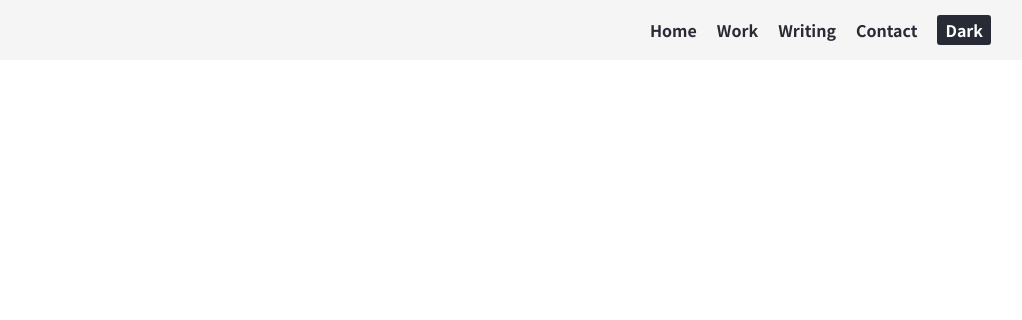
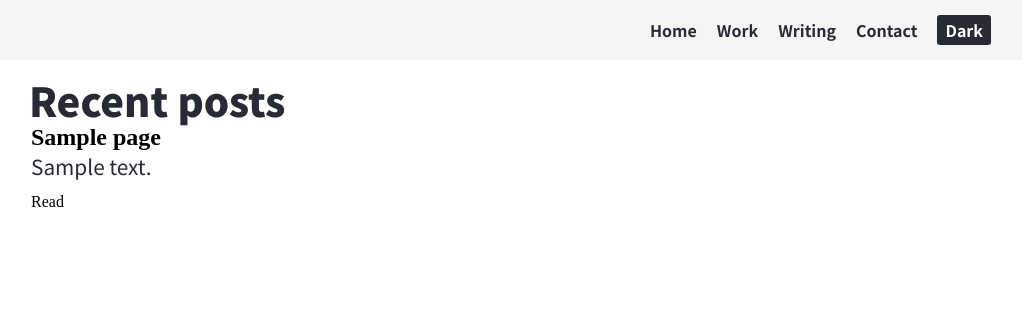
Before and after one commit to mark-tripney/marktripney-flask, a Flask app: template templates/writing.html in a window 1280 px wide. Shown: the top 320 px of the page, without its empty margins (225-1247 px from the left). Run offline with Flask 2, Linux system fonts and the light colour scheme; the template is opened without the code that fills it: most values are stand-ins (such as "Sample title", 1, 10 or a date in 2020); style sheets or scripts are compiled from the project's sources.

Commit message:
Add list of posts to Writing page.

```diff
--- a/templates/writing.html
+++ b/templates/writing.html
@@ -1 +1,9 @@
 {% extends "base.html" %}
+{% block content %}
+  <h1>Recent posts</h1>
+  {% for page in pages %}
+    <h2>{{ page.title }}</h2>
+    <p>{{ page.summary }}</p>
+    <a href="/writing/{{ page.path }}.html">Read</a>
+  {% endfor %}
+{% endblock content %}
```
Also changed, not shown: pages/misc/first.md (+1 -0 lines).
